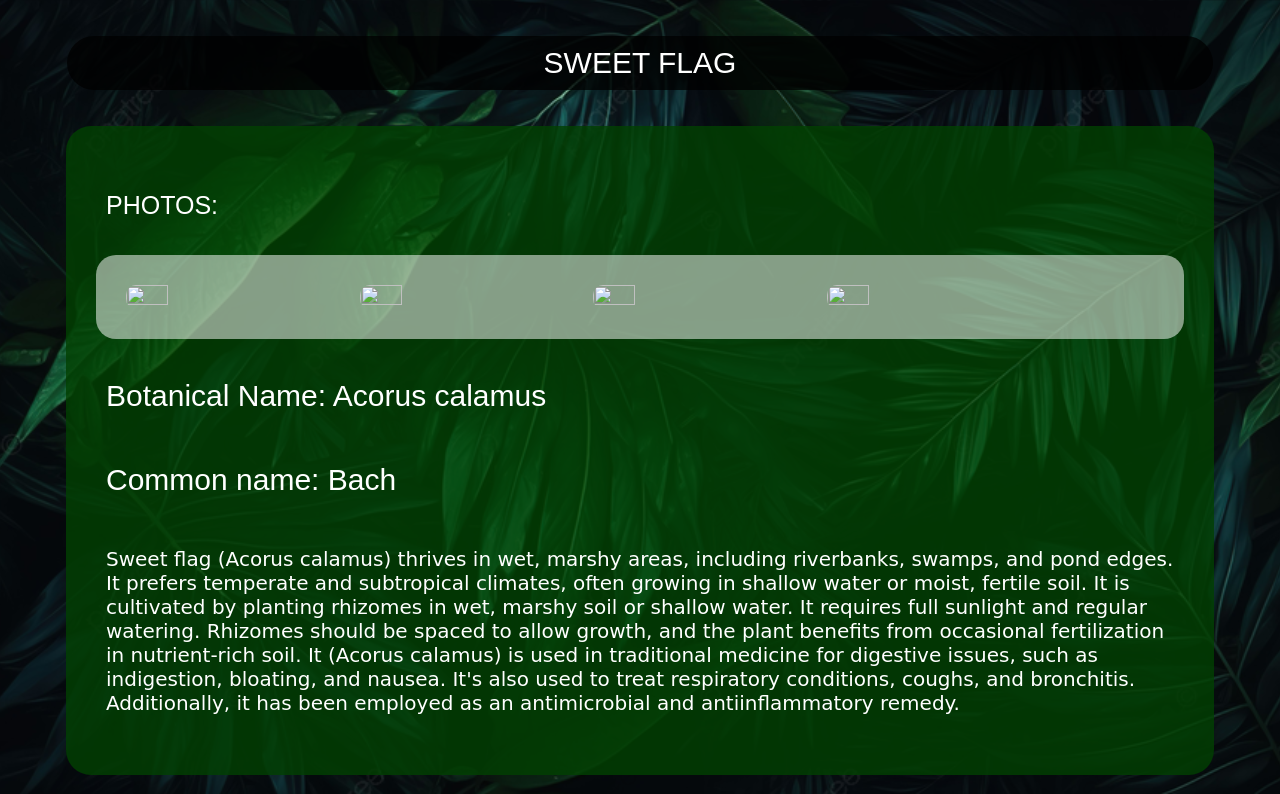
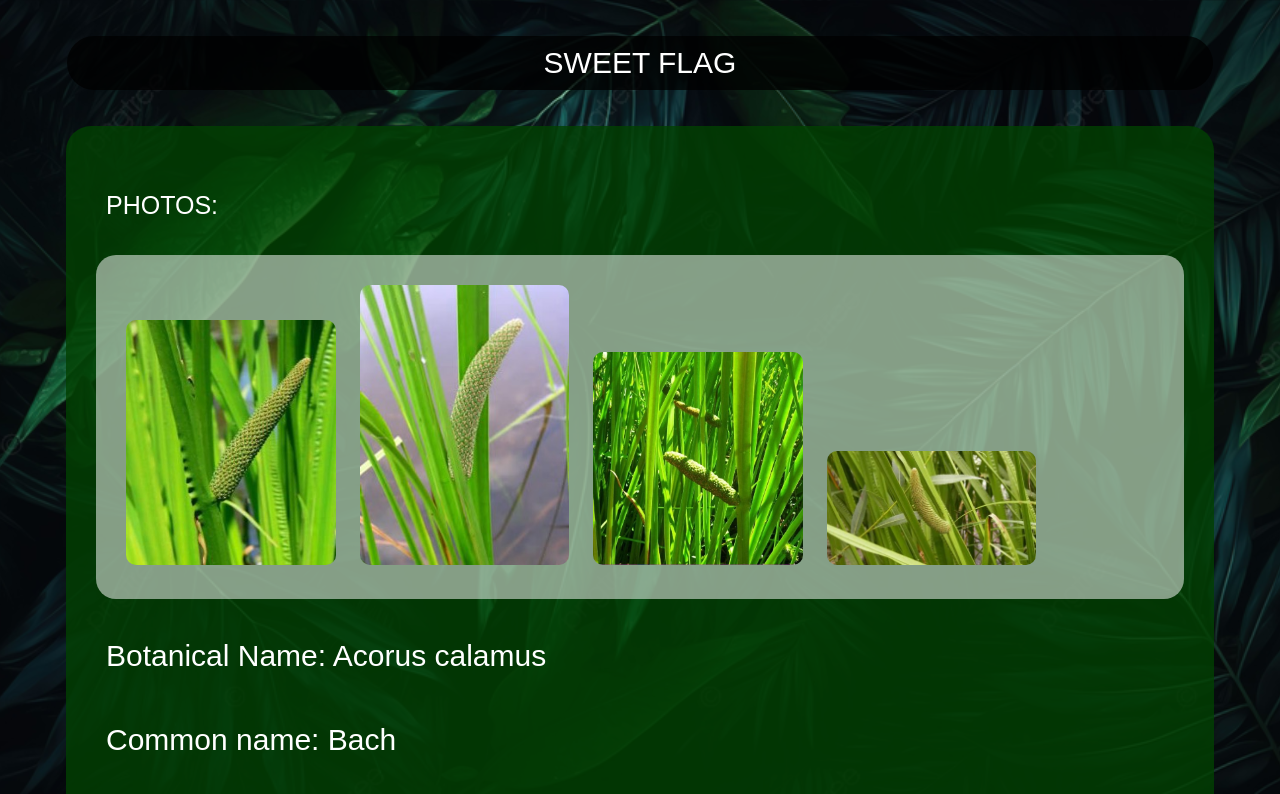
Before and after one commit to Ariyannath-prog/SIH-2024-Prototype, a plain HTML site: page h13.html in a window 1280 px wide. Shown: the top 794 px of the page. Drawn offline with nearby package versions, Linux system fonts and the light colour scheme; no server answers.

Commit message:
Update h13.html

```diff
--- a/h13.html
+++ b/h13.html
@@ -12,10 +12,10 @@
         <div class="second_main">
             <p id="photo">PHOTOS:</p>
             <div id="id_background">
-            <img class="images" src="H\H13.jpg">
-            <img class="images" src="H\H13a.jpg">
-            <img class="images" src="H\H13b.jpg">
-            <img class="images" src="H\H13c.jpg">
+            <img class="images" src="H13.jpg">
+            <img class="images" src="H13a.jpg">
+            <img class="images" src="H13b.jpg">
+            <img class="images" src="H13c.jpg">
             <br>
             </div>
             <p class="head_text">Botanical Name: Acorus calamus
```
